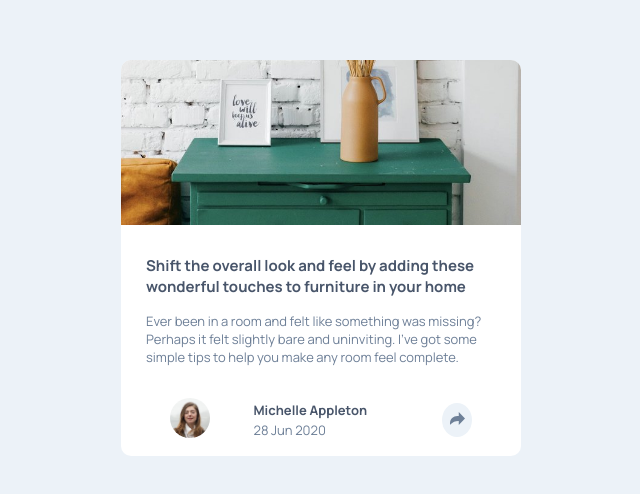
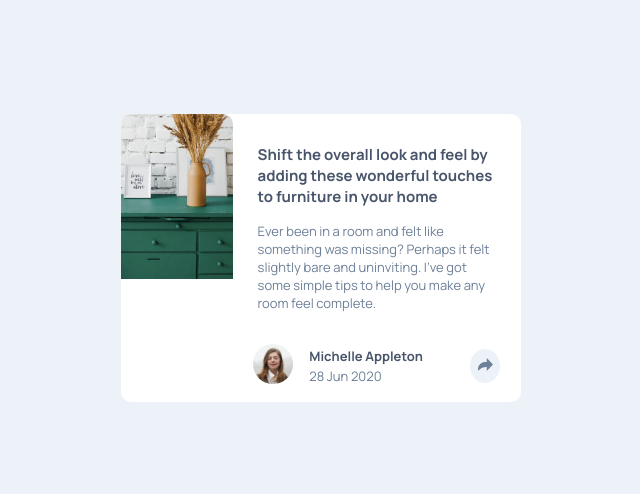
Before and after one commit to Obiwumma/article-preview, a plain HTML site: page index.html in a window 1536 px wide. Shown: the part 142-636 px from the top of the page, without its empty margins (447-1087 px from the left). Drawn offline with Linux system fonts and the light colour scheme.

Commit message:
Made card display flex

```diff
--- a/index.html
+++ b/index.html
@@ -27,6 +27,7 @@
       <div class="image">
 
       </div>
+      <div class="second-halve">
         <div class="writeup">
           <p style="color: hsl(217, 19%, 35%); font-weight: bold; font-size: 15px;">
             Shift the overall look and feel by adding these wonderful touches to furniture in your home
@@ -62,6 +63,7 @@
               </div>
             </div>
           </footer>
+      </div>
 
     </div>
   </main>
--- a/style.css
+++ b/style.css
@@ -93,5 +93,7 @@ body{
 }
 
 @media (min-width: 1440px) {
-
+  .card{
+    display: flex;
+  }
 }
```
Lines whose indentation alone changed are shown as unchanged.
